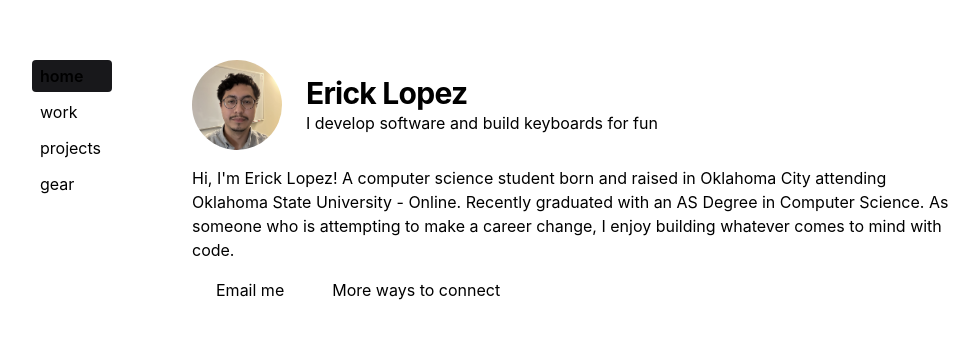
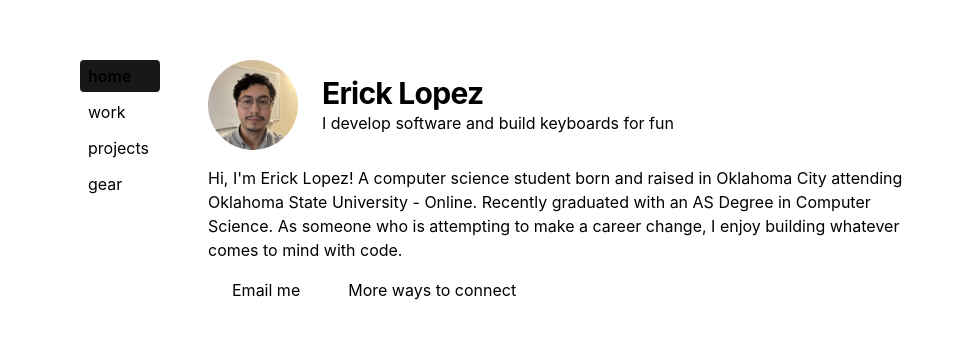
Before and after one commit to er-lo/erlo-web, a Next.js app: page / in a window 1280 px wide. Shown: the part 116-454 px from the top of the page, without its empty margins (96-1075 px from the left). Built offline with nearby package versions, Linux system fonts and the light colour scheme.

Commit message:
updated formatting for mobile

```diff
--- a/app/components/nav.tsx
+++ b/app/components/nav.tsx
@@ -17,11 +17,11 @@ export function Navbar() {
   const [nav, showNav] = useState(false);
 
   return (
-    <div className="md:mr-10 md:w-20">
+    <div className="md:mx-12 md:w-20">
       <nav className="flex flex-col">
         <ul className="hidden md:flex flex-col gap-1">
           {links.map((link) => (
-            <li key={link.href} className="">
+            <li key={link.href} className="md:w-20">
               <Link className={`link ${pathname === link.href ? 'transition-all hover:text-neutral-800 dark:hover:text-neutral-200 bg-zinc-900 rounded flex align-middle relative py-1 px-2 font-semibold ' : 'transition-all hover:text-neutral-800 dark:hover:text-neutral-200 flex align-middle relative py-1 px-2 '}`} href={link.href}>{link.label}</Link>
             </li>
           ))}
--- a/app/layout.tsx
+++ b/app/layout.tsx
@@ -52,9 +52,9 @@ export default function RootLayout({
       )}
     >
       <body className="antialiased flex flex-col h-screen max-w-5xl mx-auto overflow-hidden">
-        <main className="flex flex-col md:flex-row md:mt-44 overflow-hidden">
+        <main className="flex flex-col md:flex-row md:mt-28 lg:mt-44 overflow-hidden">
           <Navbar />
-          <div className="overflow-y-auto p-10 md:p-0 md:w-md lg:w-3xl md:ml-10 mb-36">
+          <div className="overflow-y-auto px-10 md:p-0 md:pr-10 lg:w-3xl mb-8 md:mb-20 lg:mb-28">
             {children}
           </div>
           <Analytics />
--- a/app/projects/posts/pass-vault.mdx
+++ b/app/projects/posts/pass-vault.mdx
@@ -25,7 +25,7 @@ Feel free to install this and use it if you'd like. Also feel free to build onto
 - [ ] Windows / MacOS / Linux implemention?
 
 ## Screenshots
-<div className="flex flex-row gap-3">
+<div className="flex flex-col md:flex-row gap-3 ">
 <img src="https://github.com/er-lo/password_manager/assets/93694994/ad78875e-f883-428e-bdfe-1ca172cb5bb4" width="200"></img>
 <img src="https://github.com/er-lo/password_manager/assets/93694994/863ceaf7-a6cf-4513-8c37-25daa256d8c6" width="200"></img>
 <img src="https://github.com/er-lo/password_manager/assets/93694994/f8779839-1090-4232-b79e-429b02f1985d" width="200"></img>
--- a/app/sitemap.ts
+++ b/app/sitemap.ts
@@ -8,7 +8,7 @@ export default async function sitemap() {
     lastModified: post.metadata.techUsed,
   }))
 
-  let routes = ['', '/blog'].map((route) => ({
+  let routes = ['', '/projects'].map((route) => ({
     url: `${baseUrl}${route}`,
     lastModified: new Date().toISOString().split('T')[0],
   }))
```
